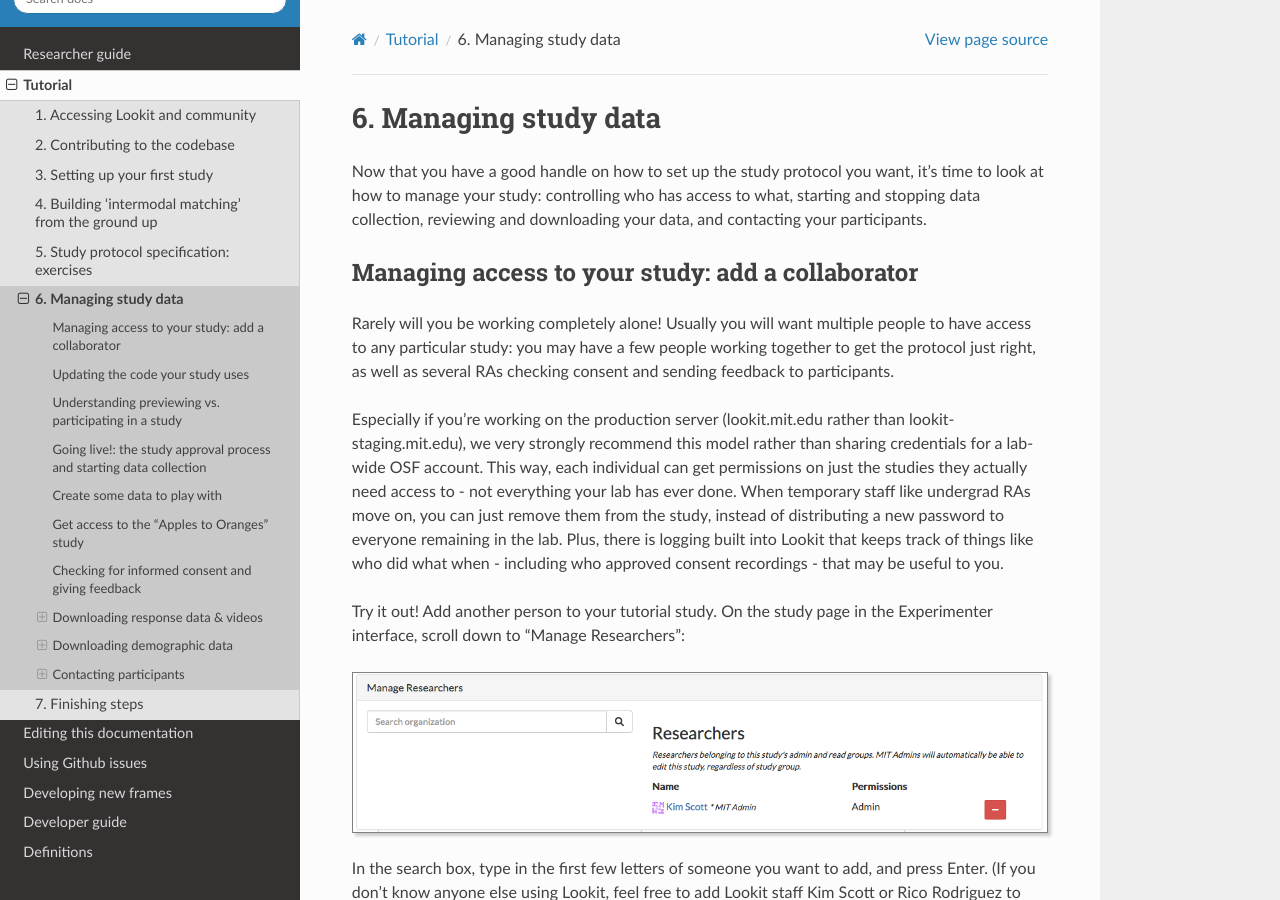
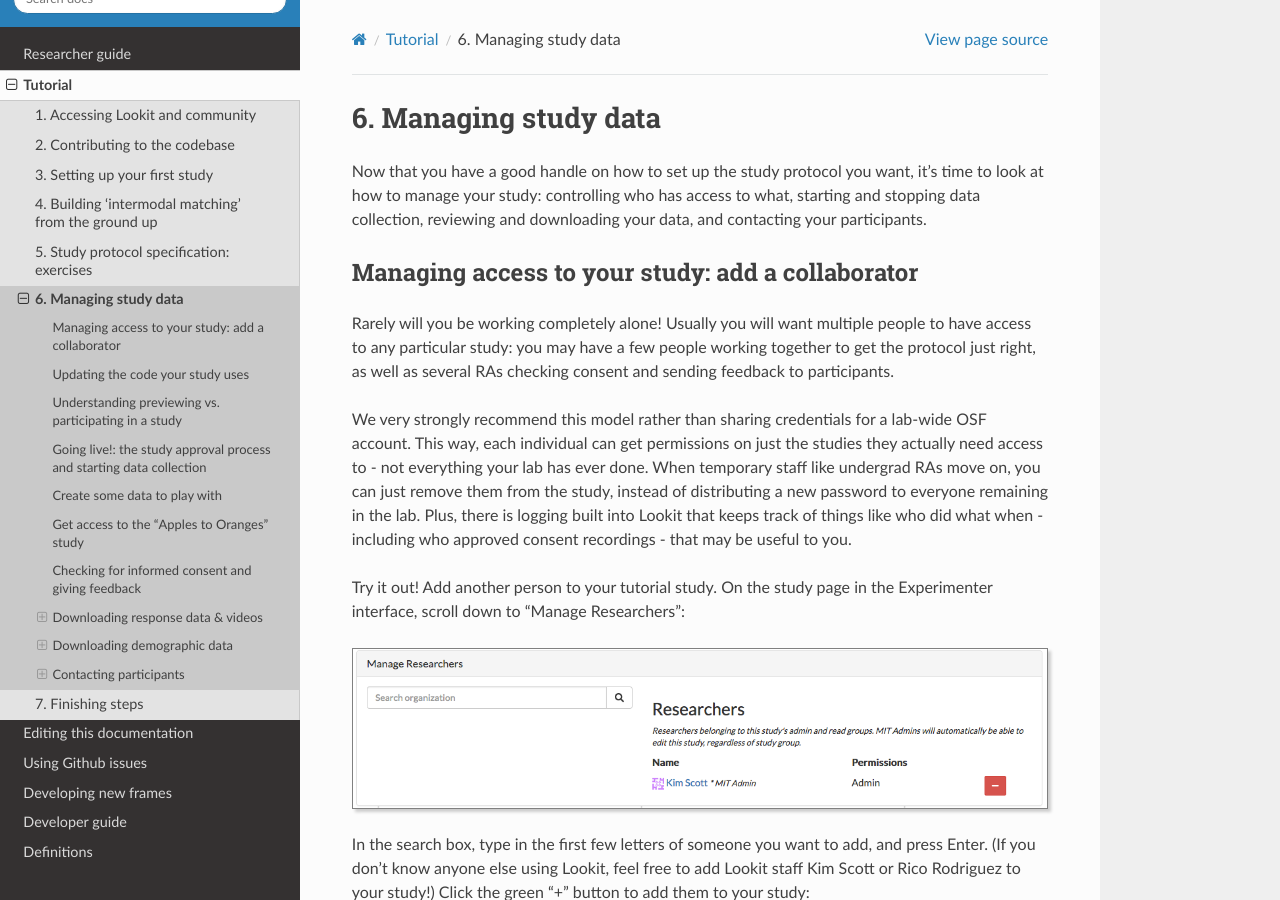
Before and after one commit to lookit/lookit-docs, a Sphinx documentation site: the page built from docs/source/tutorial-manage-data.rst, in a window 1280 px wide and 900 px high. Built offline with Sphinx 7.4.7 and the Read the Docs theme 2.0.0, drawn with Linux system fonts in a browser that asks for light colours.

Commit message:
remove final outdated references to staging

```diff
--- a/docs/source/tutorial-first-study.rst
+++ b/docs/source/tutorial-first-study.rst
@@ -7,7 +7,7 @@
 Step 1: Clone the 'Lookit tutorial part 1' study
 -------------------------------------------------
 
-To get started, log in to the Lookit staging server as an experimenter. (Go to `<https://lookit.mit.edu/login/>`_ to log in.)
+To get started, log in to Lookit as an experimenter. (Go to `<https://lookit.mit.edu/login/>`_ to log in.)
 
 You should see a few studies you automatically have access to, including one called "Lookit tutorial part 1". Click on that to open up the study detail page:
 
@@ -159,7 +159,7 @@
         <p>There are several things to fix here - if you changed something and got a different error message, you're probably on the right track! Work down the list of requirements for JSON from the overview, and note that the "true" value is all lowercase.</p>
     </details>
 
-OK, congrats on learning all about JSON! Your study should be ready to preview by now. You should have an email in your inbox from "lookit+staging" about this, and if you refresh the page you're on, you should see something like this:
+OK, congrats on learning all about JSON! Your study should be ready to preview by now. You should have an email in your inbox from Lookit about this, and if you refresh the page you're on, you should see something like this:
 
 .. image:: _static/img/tutorial/preview_built.png
     :alt: Preview built status display
--- a/docs/source/tutorial-manage-data.rst
+++ b/docs/source/tutorial-manage-data.rst
@@ -9,7 +9,7 @@
 
 Rarely will you be working completely alone! Usually you will want multiple people to have access to any particular study: you may have a few people working together to get the protocol just right, as well as several RAs checking consent and sending feedback to participants.
 
-Especially if you're working on the production server (lookit.mit.edu rather than lookit-staging.mit.edu), we very strongly recommend this model rather than sharing credentials for a lab-wide OSF account. This way, each individual can get permissions on just the studies they actually need access to - not everything your lab has ever done. When temporary staff like undergrad RAs move on, you can just remove them from the study, instead of distributing a new password to everyone remaining in the lab. Plus, there is logging built into Lookit that keeps track of things like who did what when - including who approved consent recordings - that may be useful to you.
+We very strongly recommend this model rather than sharing credentials for a lab-wide OSF account. This way, each individual can get permissions on just the studies they actually need access to - not everything your lab has ever done. When temporary staff like undergrad RAs move on, you can just remove them from the study, instead of distributing a new password to everyone remaining in the lab. Plus, there is logging built into Lookit that keeps track of things like who did what when - including who approved consent recordings - that may be useful to you.
 
 Try it out! Add another person to your tutorial study. On the study page in the Experimenter interface, scroll down to "Manage Researchers":
 
--- a/docs/source/tutorial-second-study.rst
+++ b/docs/source/tutorial-second-study.rst
@@ -22,7 +22,7 @@
 Creating the study and filling out study fields
 -----------------------------------------------
 
-This time, instead of copying an existing study, we're going to create our own from scratch so that we see every field. Go to `<https://lookit-staging.mit.edu/exp/studies/>`_ and click the green "Create Study" button at top right:
+This time, instead of copying an existing study, we're going to create our own from scratch so that we see every field. Go to `<https://lookit.mit.edu/exp/studies/>`_ and click the green "Create Study" button at top right:
 
 .. image:: _static/img/tutorial/create_study_button.png
     :alt: Create Study button
```
